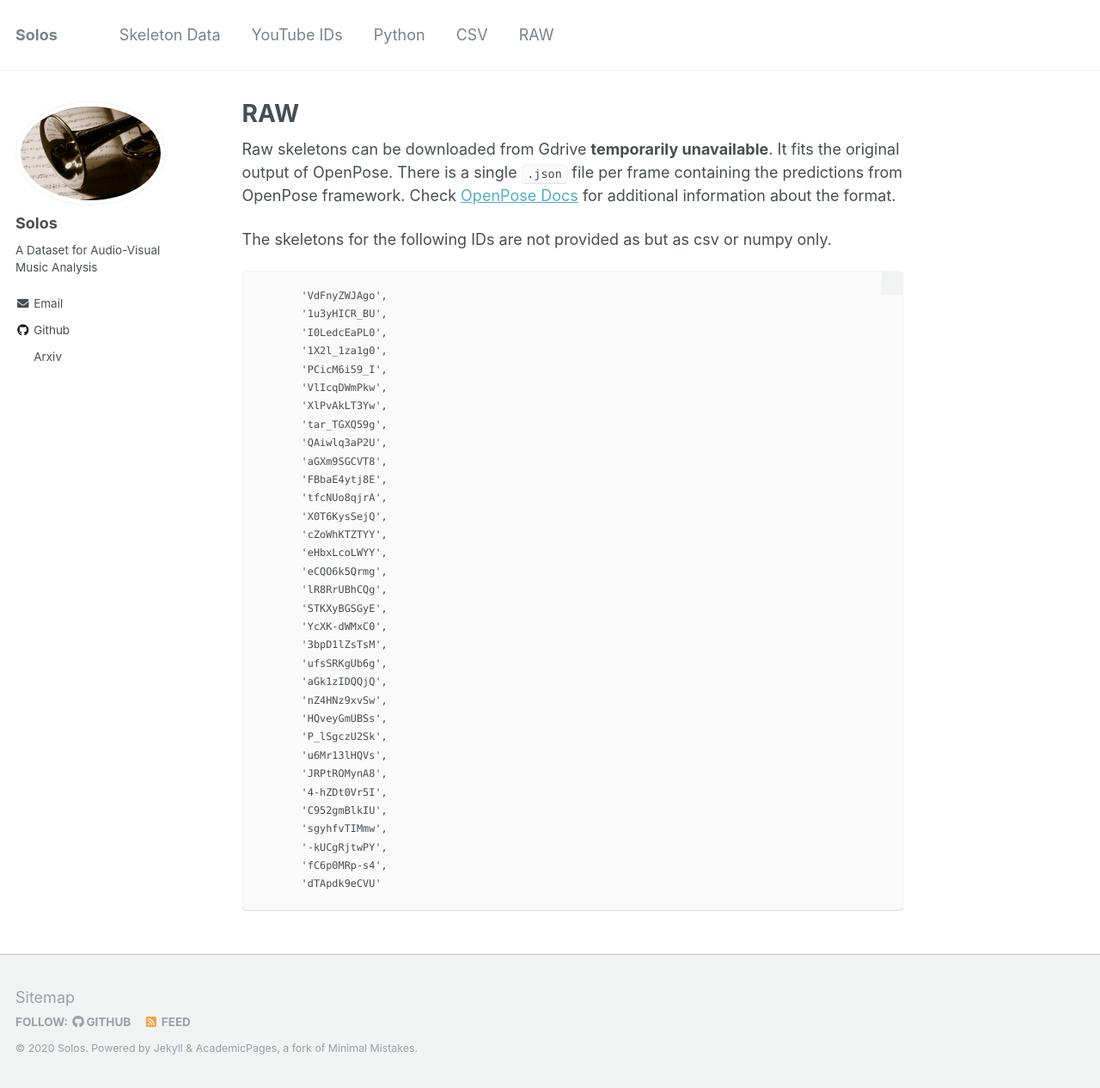
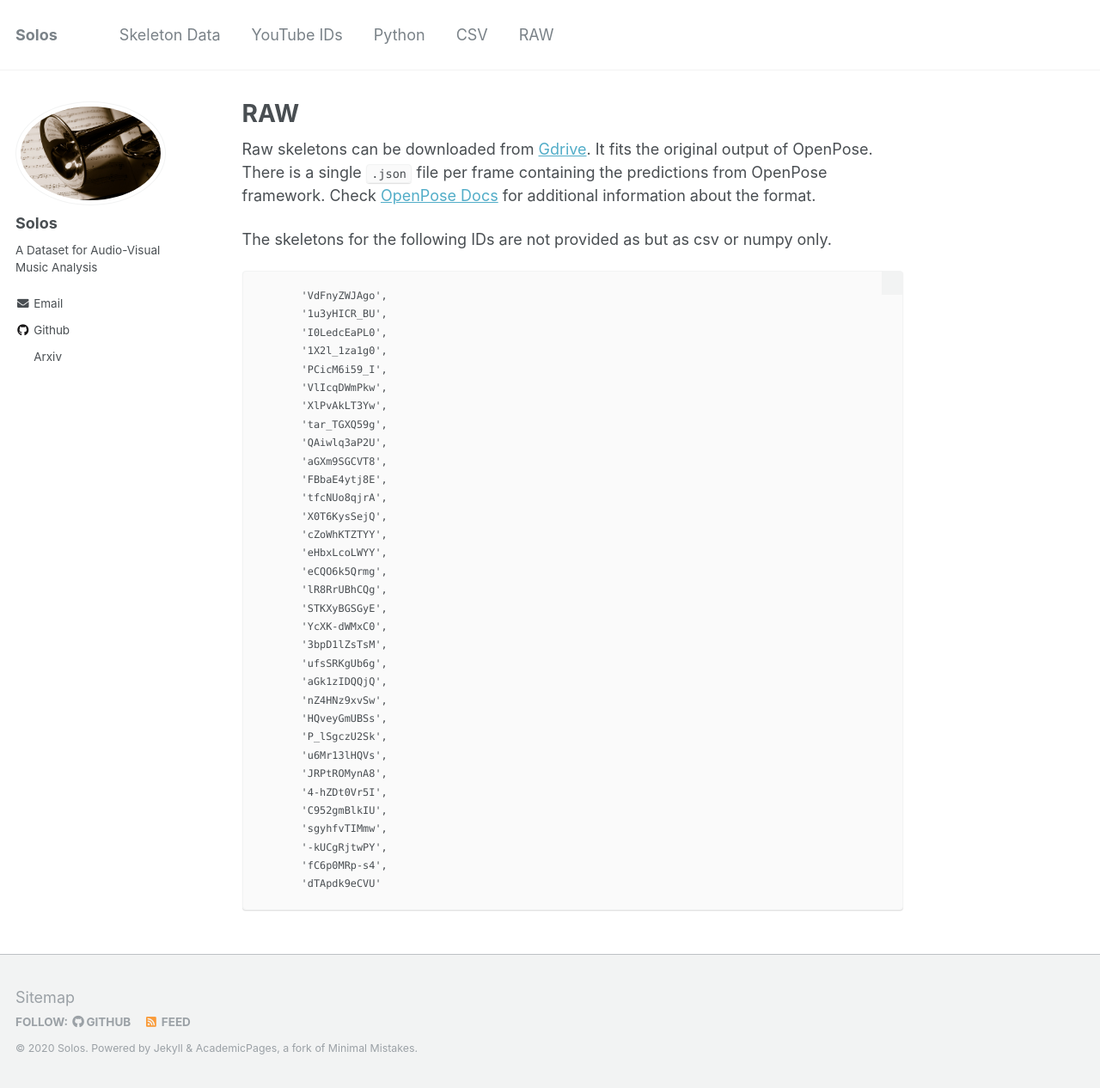
Before and after one commit to JuanFMontesinos/Solos, a Jekyll site: the page built from _pages/raw.md, in a window 1280 px wide and 1266 px high. Shown: the whole window at 86% size. Built offline with Jekyll 4.4.1, drawn with Linux system fonts in a browser that asks for light colours.

Commit message:
Update raw.md

```diff
--- a/_pages/raw.md
+++ b/_pages/raw.md
@@ -5,7 +5,7 @@ author_profile: true
 redirect_from:
   - /raw.html
 ---
-Raw skeletons can be downloaded from Gdrive **temporarily unavailable**. It fits the original output of OpenPose. There is a single `.json` file per frame containing
+Raw skeletons can be downloaded from [Gdrive](https://drive.google.com/file/d/1wjVzyNGZ0aw8tz1HuB1yQmjOYyvkveBD/view?usp=sharing). It fits the original output of OpenPose. There is a single `.json` file per frame containing
 the predictions from OpenPose framework. Check [OpenPose Docs](https://github.com/CMU-Perceptual-Computing-Lab/openpose/tree/master/doc/media)
 for additional information about the format.
 
```
